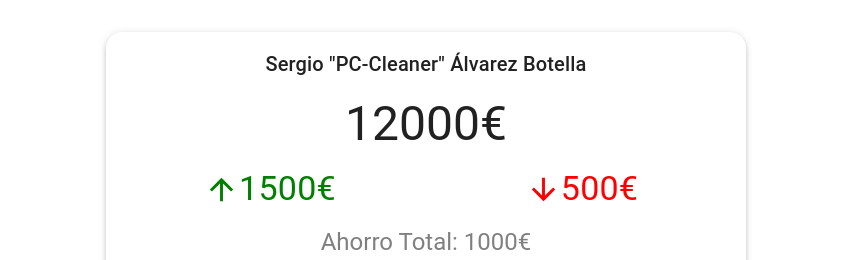
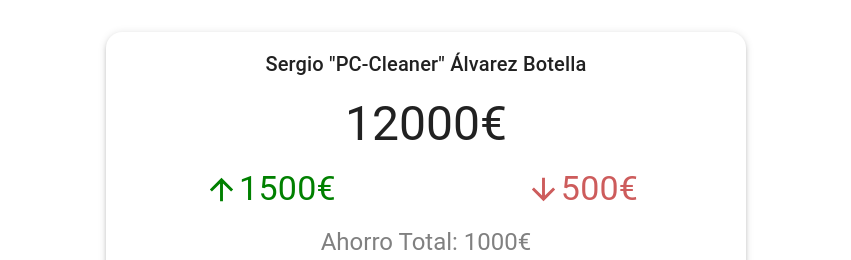
Before and after one commit to Rubxnb/savingsapp, a React (Vite) app: page / in a window 1280 px wide. Shown: the top 260 px of the page, without its empty margins (214-1065 px from the left). Built offline with nearby package versions, Linux system fonts and the light colour scheme.

Commit message:
Se elimina Pie Chart

```diff
--- a/src/App.jsx
+++ b/src/App.jsx
@@ -1,7 +1,7 @@
 import './styles/App.css';
 import { ThemeProvider, createTheme } from '@mui/material/styles';
 import { Box, CssBaseline, Stack } from '@mui/material';
-import { UserDataCard, PieChartCard, BankActivity } from './components';
+import { UserDataCard, BankActivity } from './components';
 
 /* const darkTheme = createTheme({
   palette: {
--- a/src/components/UserDataCard.jsx
+++ b/src/components/UserDataCard.jsx
@@ -11,7 +11,7 @@ export default function UserDataCard() {
   useEffect(() => {
     const alias = userData.alias[Math.floor(Math.random() * ((userData.alias.length - 1) - 0 + 1)) + 0];
     setName(`${userData.name} "${alias}" ${userData.surname}`);
-  }, []);
+  }, [userData]);
 
   return (
     <div>
@@ -45,7 +45,7 @@ export default function UserDataCard() {
                 direction="row"
                 justifyContent="center"
                 alignItems="center"
-                color="red"
+                color="#cd5c5c"
               >
                 <ArrowDownwardIcon fontSize="large"/>
                 <Typography variant="h4">{userData.expenses}€</Typography>
```
